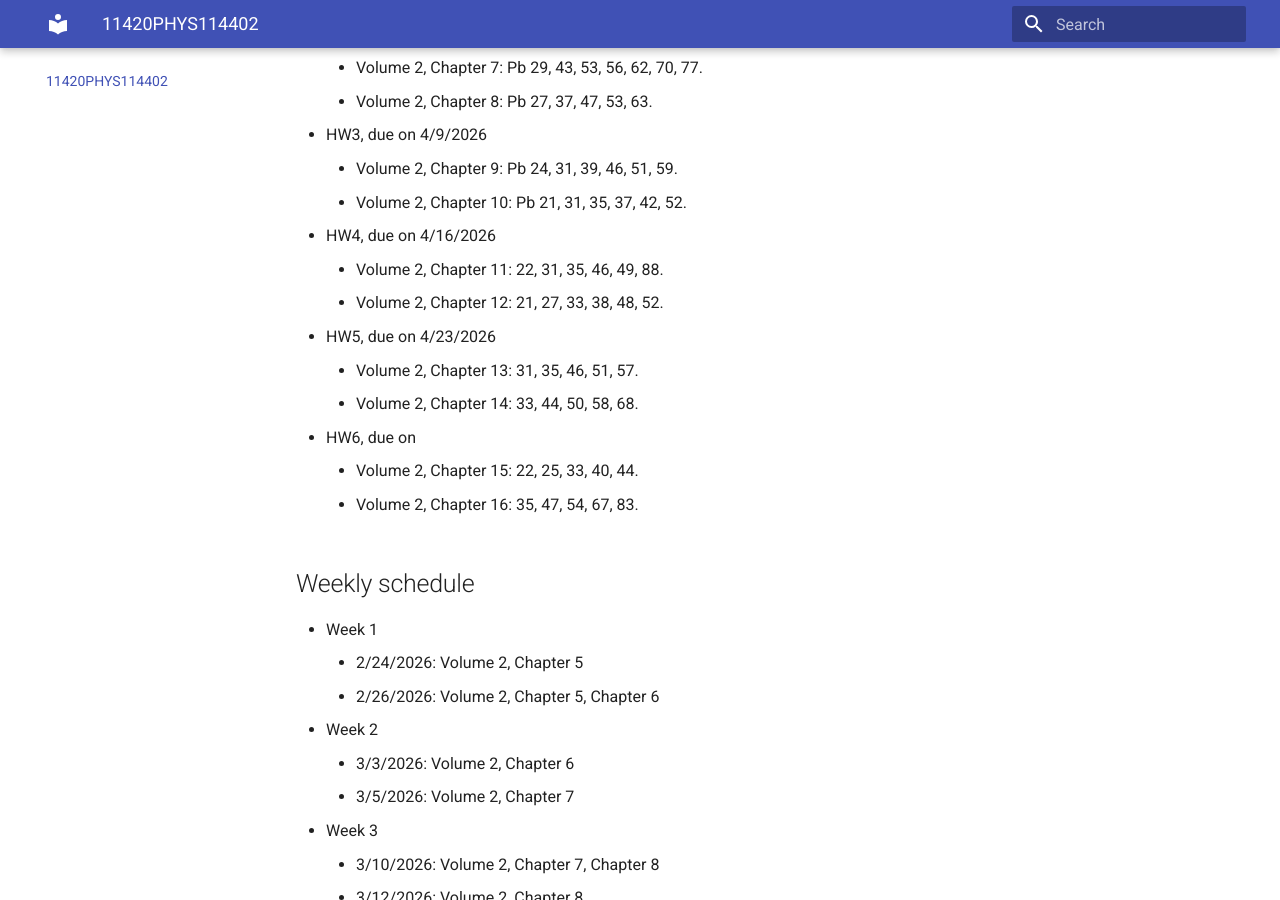
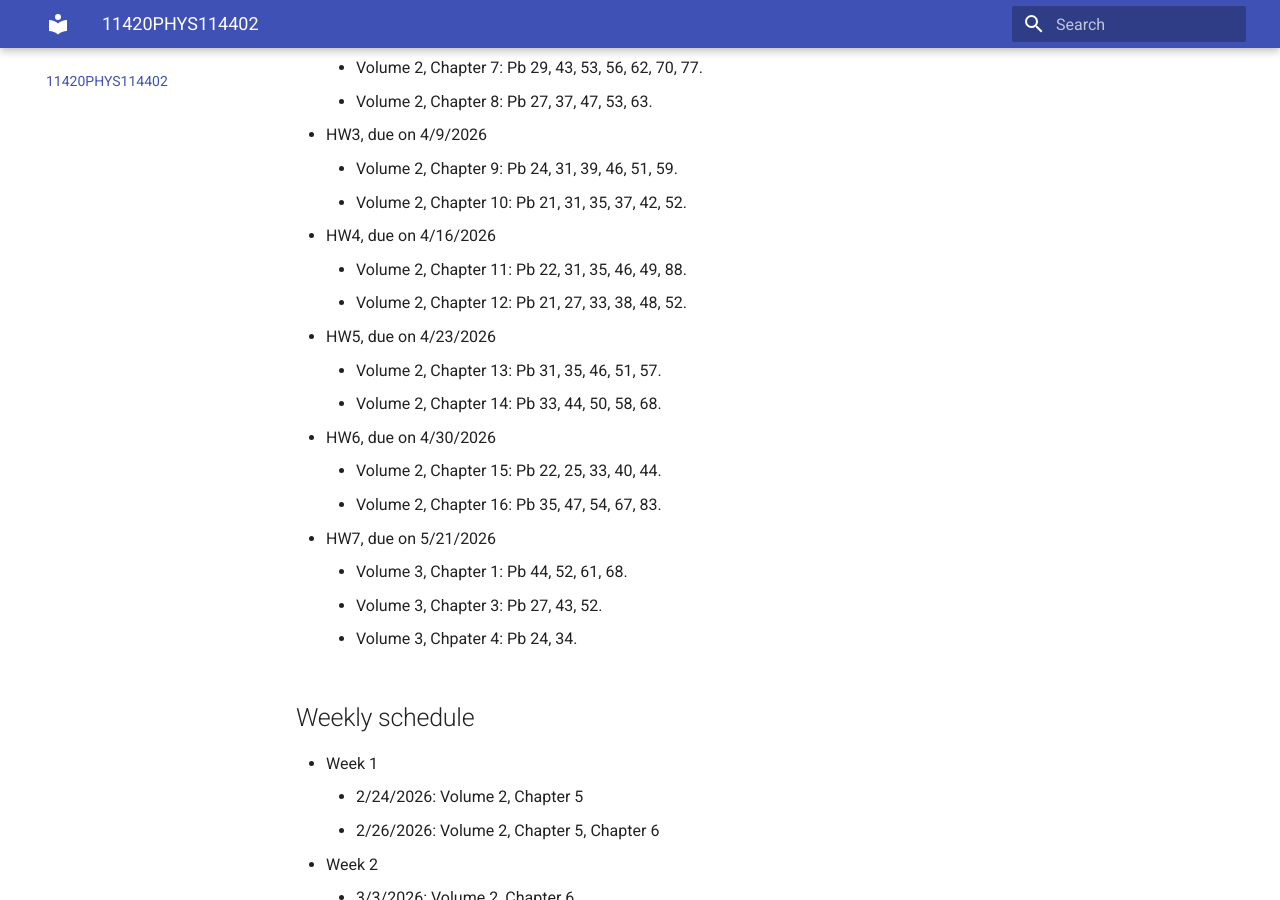
Before and after one commit to pcchen/pcchen.github.io, an MkDocs documentation site: the page built from docs/teaching/11420PHYS114402.md, in a window 1280 px wide and 900 px high, scrolled down 3712 px. Built offline with MkDocs 1.6.1 and Material for MkDocs 9.7.7, drawn with Linux system fonts in a browser that asks for light colours; some of the changed text lies outside the part shown.

Commit message:
update HW

```diff
--- a/docs/teaching/11420PHYS114402.md
+++ b/docs/teaching/11420PHYS114402.md
@@ -107,14 +107,18 @@ Unit 2: Modern Physics
     * Volume 2, Chapter 9: Pb 24, 31, 39, 46, 51, 59.
     * Volume 2, Chapter 10: Pb 21, 31, 35, 37, 42, 52.
 * HW4, due on 4/16/2026
-    * Volume 2, Chapter 11: 22, 31, 35, 46, 49, 88.
-    * Volume 2, Chapter 12: 21, 27, 33, 38, 48, 52.
+    * Volume 2, Chapter 11: Pb 22, 31, 35, 46, 49, 88.
+    * Volume 2, Chapter 12: Pb 21, 27, 33, 38, 48, 52.
 * HW5, due on 4/23/2026
-    * Volume 2, Chapter 13: 31, 35, 46, 51, 57.
-    * Volume 2, Chapter 14: 33, 44, 50, 58, 68.
-* HW6, due on
-    * Volume 2, Chapter 15: 22, 25, 33, 40, 44.
-    * Volume 2, Chapter 16: 35, 47, 54, 67, 83.
+    * Volume 2, Chapter 13: Pb 31, 35, 46, 51, 57.
+    * Volume 2, Chapter 14: Pb 33, 44, 50, 58, 68.
+* HW6, due on 4/30/2026
+    * Volume 2, Chapter 15: Pb 22, 25, 33, 40, 44.
+    * Volume 2, Chapter 16: Pb 35, 47, 54, 67, 83.
+* HW7, due on 5/21/2026
+    * Volume 3, Chapter 1: Pb 44, 52, 61, 68.
+    * Volume 3, Chapter 3: Pb 27, 43, 52.
+    * Volume 3, Chpater 4: Pb 24, 34.
 
 
 ## Weekly schedule
@@ -149,14 +153,14 @@ Unit 2: Modern Physics
     * 4/28/2026: Volume 3, Chapter 1.
     * 4/30/2026: **Midterm exam** Volume 2,.  HW 6 due.
 * Week 11
-    * 5/5/2026: Volume
-    * 5/7/2026: Volume
+    * 5/5/2026: Volume 3, Chapter 3.
+    * 5/7/2026: Volume 3, Chapter 4.
 * Week 12
-    * 5/12/2026: Volume
-    * 5/14/2026: Volume
+    * 5/12/2026: Volume 3, Chapter 5.
+    * 5/14/2026: Volume 3, Chapter 5.
 * Week 13
-    * 5/19/2026: Volume
-    * 5/21/2026: Volume
+    * 5/19/2026: Volume 3
+    * 5/21/2026: Volume 3. HW 7 due.
 * Week 14
     * 5/26/2026: Volume
     * 5/28/2026: Volume
```
